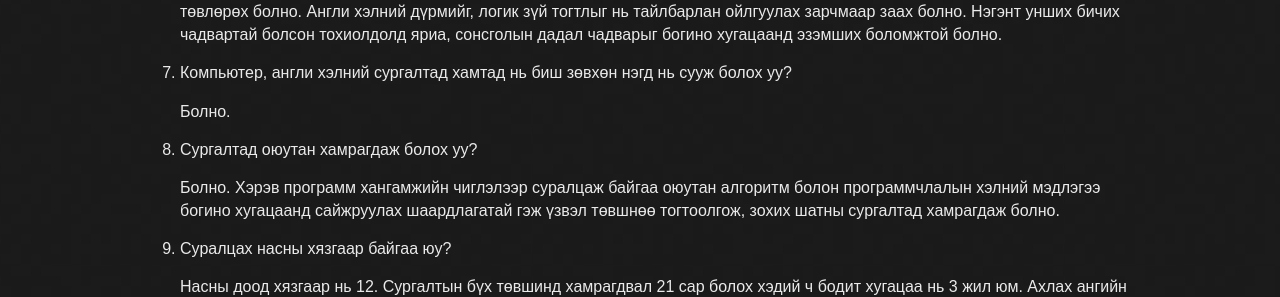
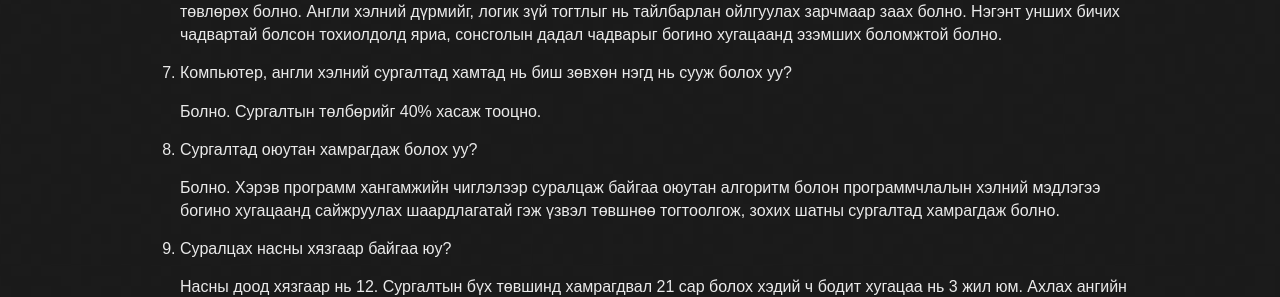
Before and after one commit to ganaatulgaa/corecode, a Jekyll site: the page built from faq.md, in a window 1280 px wide. Shown: the part 799-1096 px from the top of the page. Built offline with Jekyll 4.4.1, drawn with Linux system fonts in a browser that asks for light colours; our own code applies the rules of GitHub Pages for plain Markdown files.

Commit message:
Update faq.md

```diff
--- a/faq.md
+++ b/faq.md
@@ -30,7 +30,7 @@ layout: default
 
 1. Компьютер, англи хэлний сургалтад хамтад нь биш зөвхөн нэгд нь сууж болох уу?
 
-   Болно.
+   Болно. Сургалтын төлбөрийг 40% хасаж тооцно.
 
 1. Сургалтад оюутан хамрагдаж болох уу?
 
```
